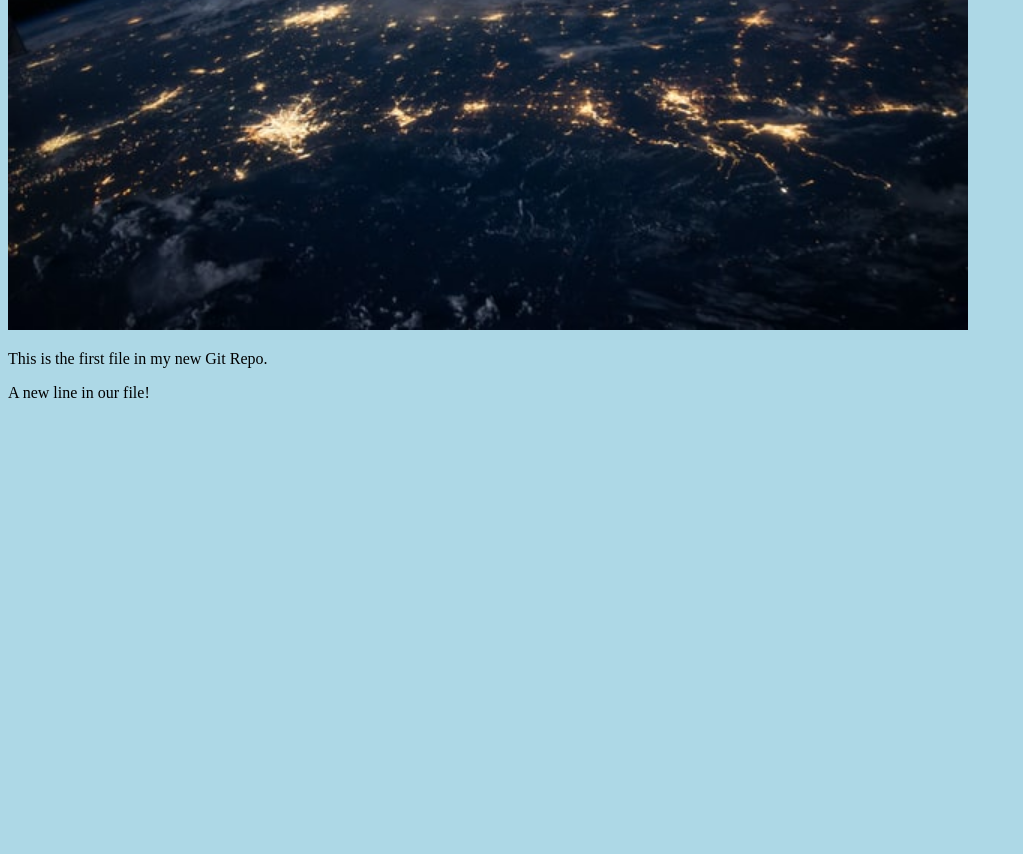
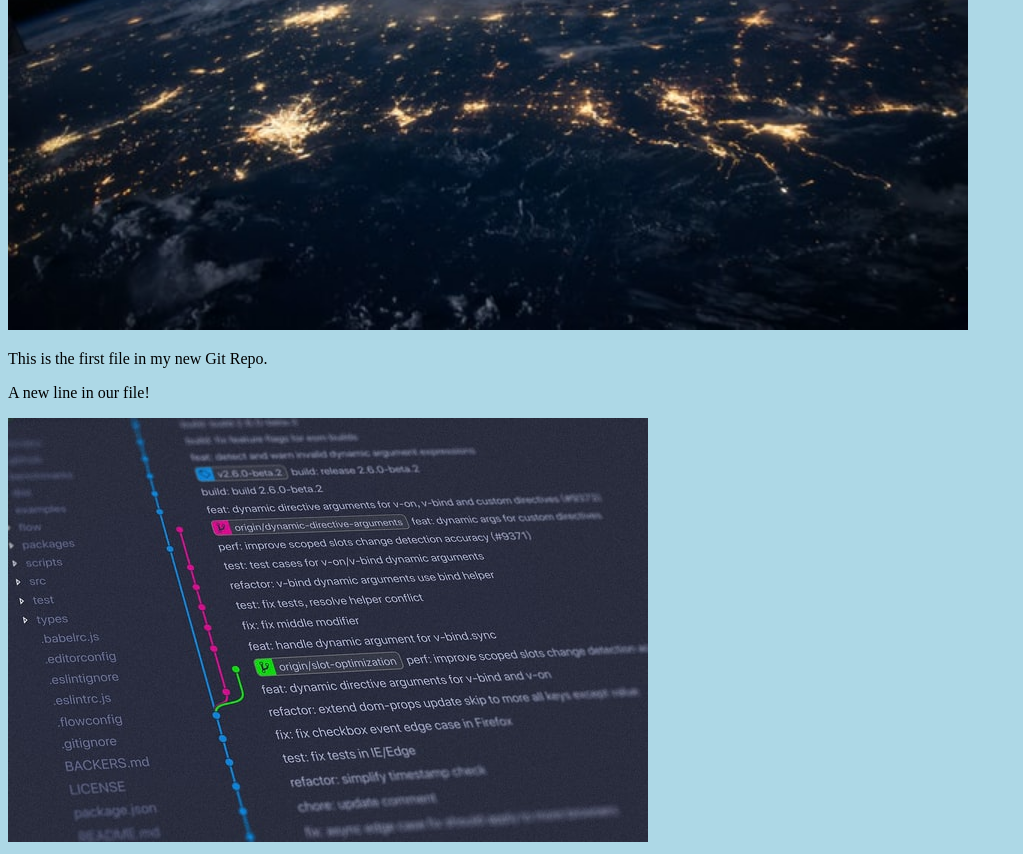
Before and after one commit to Semkem/hello-world, a plain HTML site: page index.html in a window 1280 px wide. Shown: the part 389-1243 px from the top of the page, without its empty margins (0-1023 px from the left). Before the commit the page ends 807 px from the top, so only its background shows below. Drawn offline with Linux system fonts and the light colour scheme.

Commit message:
added new image

```diff
--- a/index.html
+++ b/index.html
@@ -11,6 +11,8 @@
 style="width:100%;max-width:960px"></div>
 <p>This is the first file in my new Git Repo.</p>
 <p>A new line in our file!</p>
+<div><img src="img_hello_git.jpg" alt="Hello"
+style="width:100%;max-width:640px"></div>
 
 <body>
 </html>
```
Also changed, not shown: img_hello_git.jpg (added).
